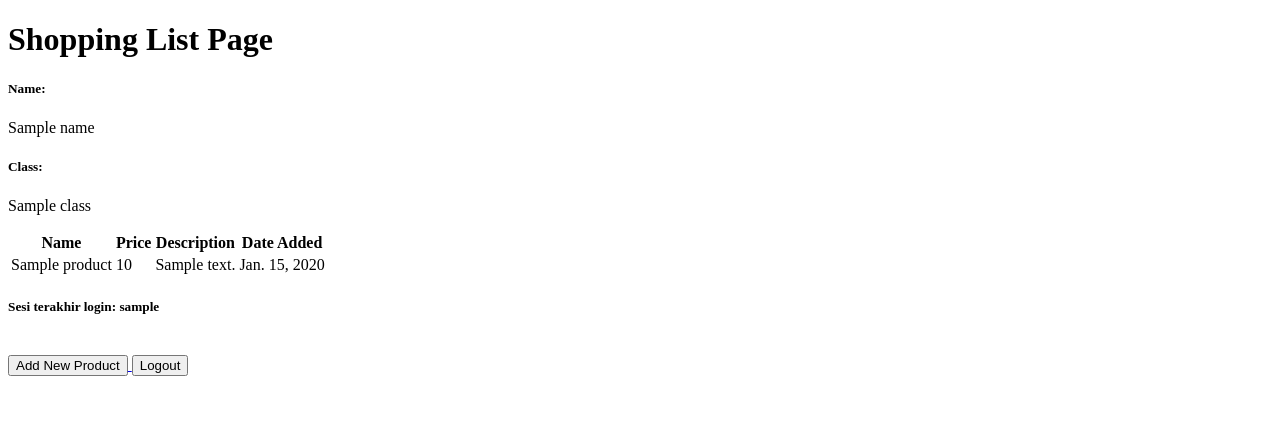
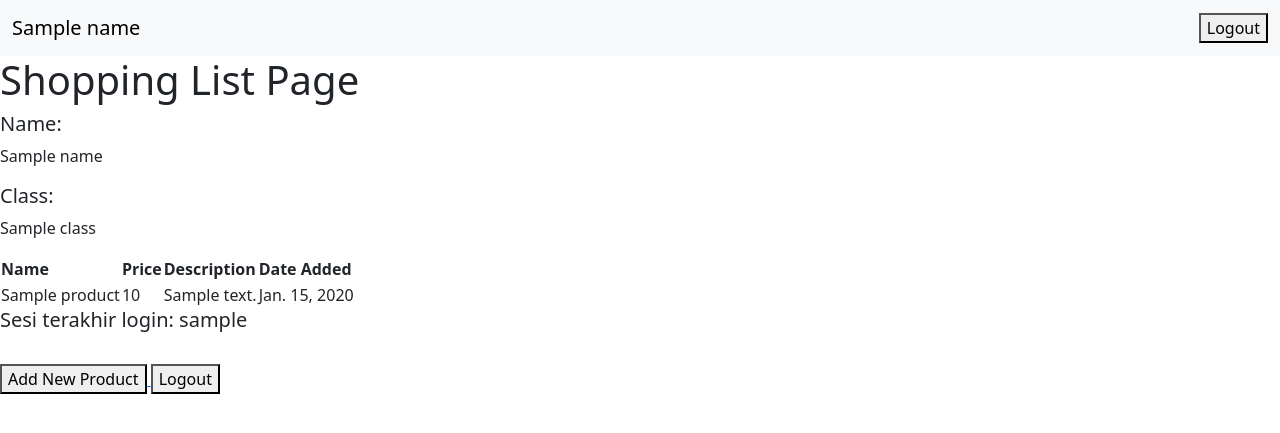
Before and after one commit to nadriha/shopping-list, a Django app: template main/templates/main.html in a window 1280 px wide. Shown: the top 433 px of the page. Run offline with Django 4.2, Linux system fonts and the light colour scheme; tables that the repository leaves empty hold one stand-in row (values such as "Sample post"); the template is opened without the code that fills it: values that come from a table or form of the project are taken from there, most other values are stand-ins (such as "Sample title", 1, 10 or a date in 2020).

Commit message:
tutorial 4

```diff
--- a/main/templates/main.html
+++ b/main/templates/main.html
@@ -1,6 +1,13 @@
 {% extends 'base.html' %}
 
 {% block content %}
+
+    <nav class="navbar bg-body-tertiary">
+        <div class="container-fluid">
+        <a class="navbar-brand">{{name}}</a>
+        <a href="{% url 'main:logout' %}"><button>Logout</button></a>
+        </div>
+    </nav>
 
     <h1>Shopping List Page</h1>
 
--- a/templates/base.html
+++ b/templates/base.html
@@ -9,6 +9,10 @@
         />
         {% block meta %}
         {% endblock meta %}
+        <link href="https://cdn.jsdelivr.net/npm/bootstrap@5.3.2/dist/css/bootstrap.min.css" rel="stylesheet" integrity="sha384-T3c6CoIi6uLrA9TneNEoa7RxnatzjcDSCmG1MXxSR1GAsXEV/Dwwykc2MPK8M2HN" crossorigin="anonymous">
+        <script src="https://code.jquery.com/jquery-3.6.0.min.js" integrity="sha384-KyZXEAg3QhqLMpG8r+J4jsl5c9zdLKaUk5Ae5f5b1bw6AUn5f5v8FZJoMxm6f5cH1" crossorigin="anonymous"></script>
+        <script src="https://cdn.jsdelivr.net/npm/@popperjs/core@2.11.8/dist/umd/popper.min.js" integrity="sha384-I7E8VVD/ismYTF4hNIPjVp/Zjvgyol6VFvRkX/vR+Vc4jQkC+hVqc2pM8ODewa9r" crossorigin="anonymous"></script>
+        <script src="https://cdn.jsdelivr.net/npm/bootstrap@5.3.2/dist/js/bootstrap.min.js" integrity="sha384-BBtl+eGJRgqQAUMxJ7pMwbEyER4l1g+O15P+16Ep7Q9Q+zqX6gSbd85u4mG4QzX+" crossorigin="anonymous"></script>
     </head>
 
     <body>
```
